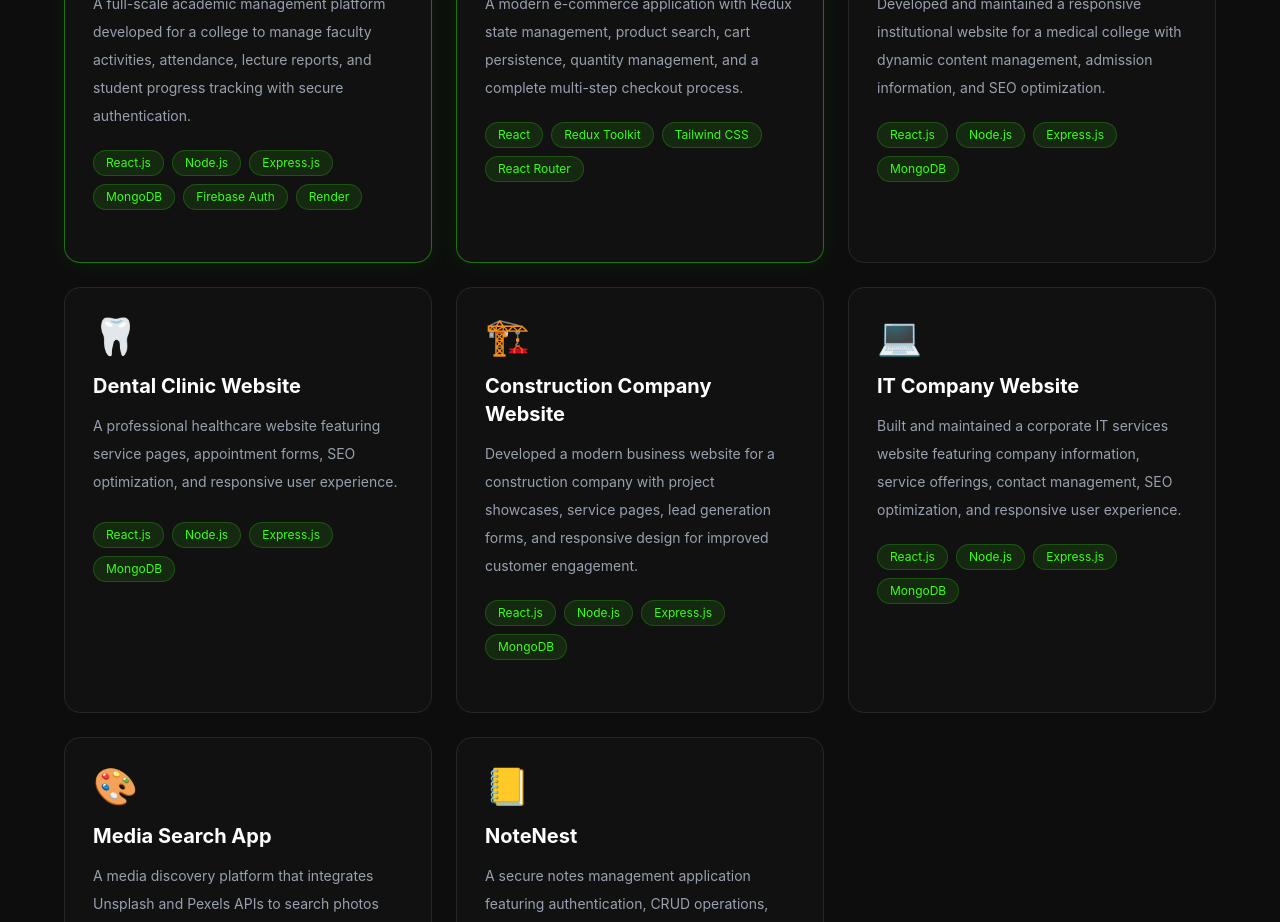
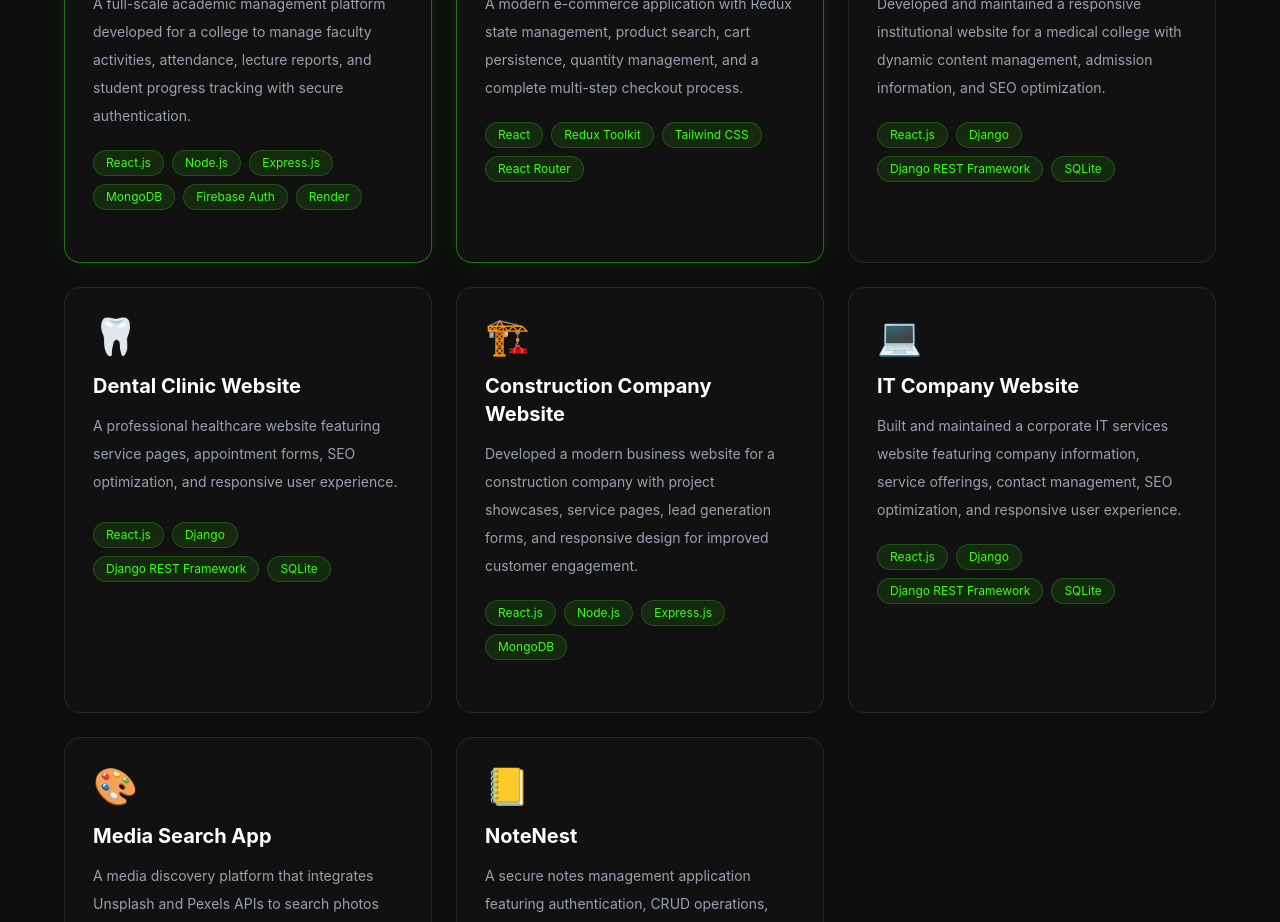
Before and after one commit to paramjeetsingh007/MY-PORTFOLIO, a React (Vite) app: page / in a window 1280 px wide. Shown: the part 3540-4462 px from the top of the page. Built offline with nearby package versions, Linux system fonts and the light colour scheme.

Commit message:
fix: update resume

```diff
--- a/src/data/constants.js
+++ b/src/data/constants.js
@@ -73,10 +73,10 @@ export const PROJECTS = [
     emoji: "🎓",
     desc: "Developed and maintained a responsive institutional website for a medical college with dynamic content management, admission information, and SEO optimization.",
     tech: [
-      "React.js",
-      "Node.js",
-      "Express.js",
-      "MongoDB",
+       "React.js",
+      "Django ",
+      "Django REST Framework",
+      "SQLite",
     ],
     live: "#",
     github: "#",
@@ -89,9 +89,9 @@ export const PROJECTS = [
     desc: "A professional healthcare website featuring service pages, appointment forms, SEO optimization, and responsive user experience.",
     tech: [
       "React.js",
-      "Node.js",
-      "Express.js",
-      "MongoDB",
+      "Django ",
+      "Django REST Framework",
+      "SQLite",
     ],
     live: "#",
     github: "#",
@@ -118,9 +118,9 @@ export const PROJECTS = [
   desc: "Built and maintained a corporate IT services website featuring company information, service offerings, contact management, SEO optimization, and responsive user experience.",
   tech: [
     "React.js",
-    "Node.js",
-    "Express.js",
-    "MongoDB",
+      "Django ",
+      "Django REST Framework",
+      "SQLite",
   ],
   live: "#",
   github: "#",
```
Also changed, not shown: 1 other file (tests, documents, lock files or other folders).
